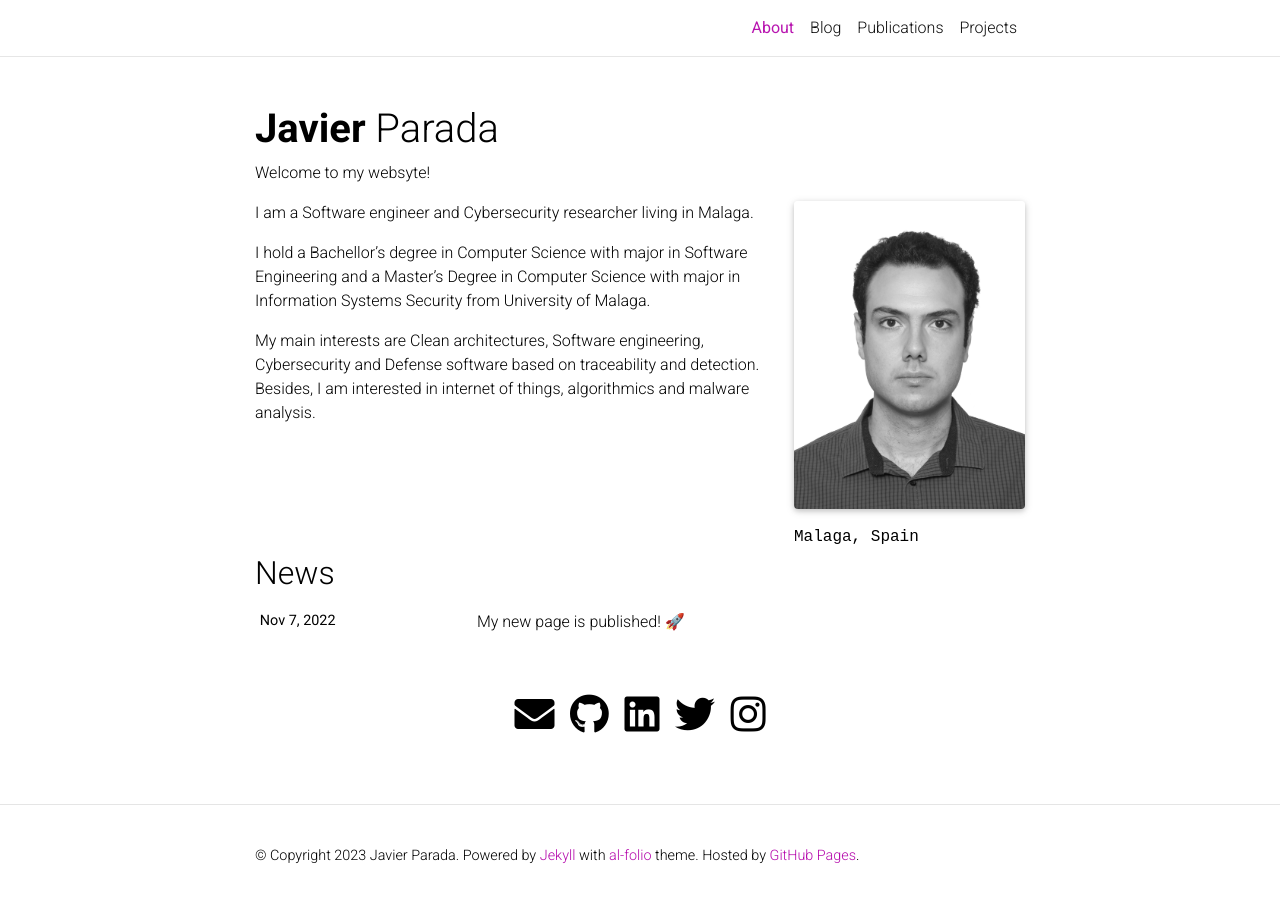
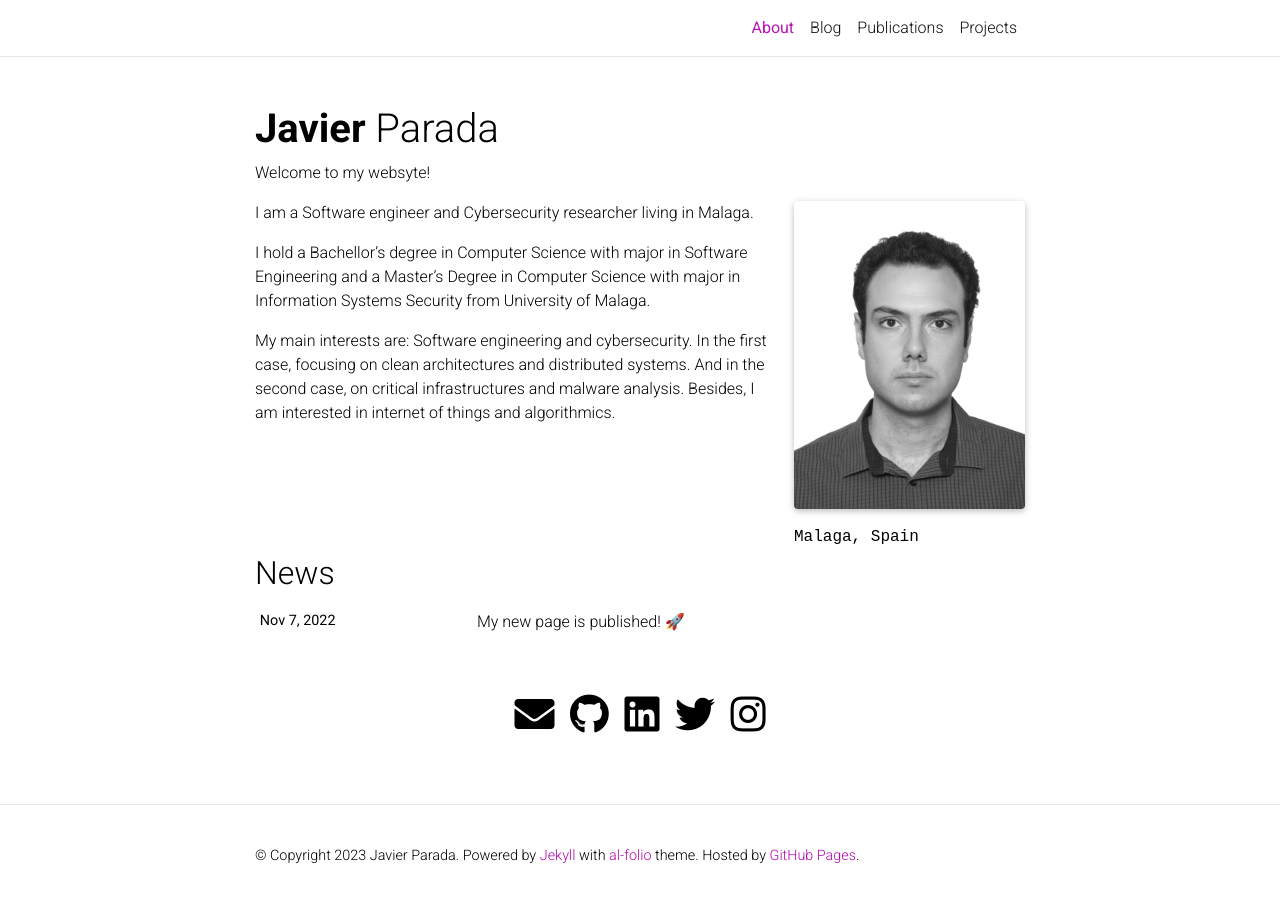
Before and after one commit to jparadadev/jparadadev.github.io, a Jekyll site: the page built from _pages/about.md, in a window 1280 px wide. Built offline with Jekyll 4.4.1, drawn with Linux system fonts in a browser that asks for light colours; full-size pictures stand in for the smaller copies a plugin makes; comment, search, counter and statistics services are not loaded; a style sheet for code colours, icons or effects is not loaded.

Commit message:
update about me

```diff
--- a/_pages/about.md
+++ b/_pages/about.md
@@ -22,4 +22,4 @@ I am a Software engineer and Cybersecurity researcher living in Malaga.
 
 I hold a Bachellor's degree in Computer Science with major in Software Engineering and a Master's Degree in Computer Science with major in Information Systems Security from University of Malaga.
 
-My main interests are Clean architectures, Software engineering, Cybersecurity and Defense software based on traceability and detection. Besides, I am interested in internet of things, algorithmics and malware analysis.
+My main interests are: Software engineering and cybersecurity. In the first case, focusing on clean architectures and distributed systems. And in the second case, on critical infrastructures and malware analysis. Besides, I am interested in internet of things and algorithmics.
```
